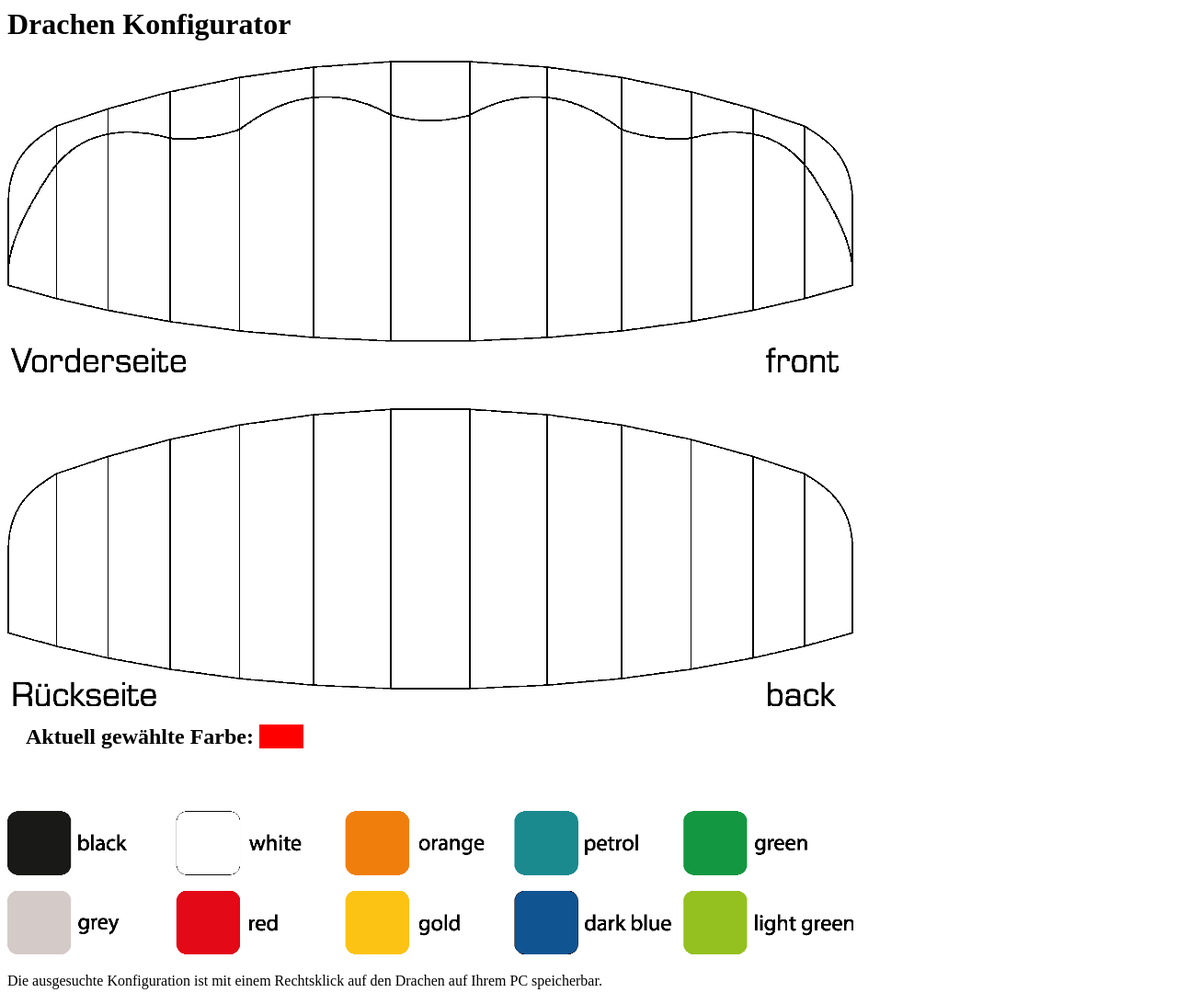
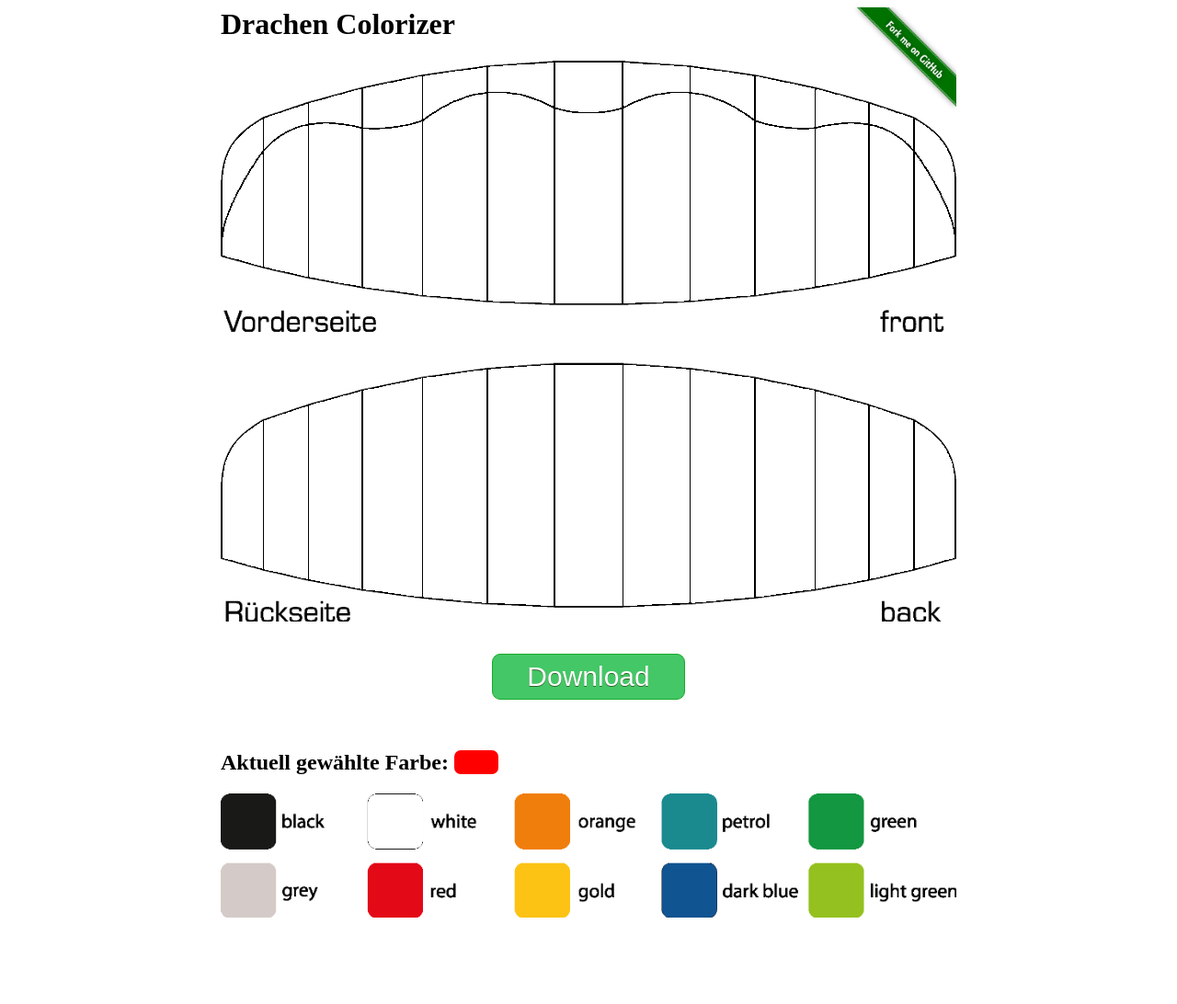
Before and after one commit to fishmopp/Colorizer, a website: page app/main.html in a window 1280 px wide. Shown: the whole page at 92% size. After the commit the page ends 1006 px from the top, so only its background shows below. Drawn offline with nearby package versions, Linux system fonts and the light colour scheme.

Commit message:
feat(download): add clientsite download option

```diff
--- a/app/main.html
+++ b/app/main.html
@@ -1,20 +1,30 @@
-<h1>Drachen Konfigurator</h1>
+<link rel="stylesheet" href="../css/main.css">
+<div class="center">
 
-<div id="drachen_div"><canvas id="drachen">Your browser does not support the HTML5 canvas tag.</canvas></div>
+    <a class="forkMeOnGithub" href="https://github.com/Pandaros/Konfigurator"><img src="../pic/forkMeOnGitub.png" alt="Fork me on GitHub"></a>
 
-<div style="margin: 20px;">
-    <h2>Aktuell gewählte Farbe: <span id="aktFarbe" style="background-color: #ff0000;">&nbsp;&nbsp;&nbsp;&nbsp;&nbsp;&nbsp;&nbsp;&nbsp;</span></h2>
+    <h1 id="konfigurator">Drachen Colorizer</h1>
 
-    <h2>&nbsp;</h2>
+    <div id="drachen_div">
+        <canvas id="drachen">Your browser does not support the HTML5 canvas tag.</canvas>
+    </div>
+    <div style="text-align: center">
+        <button class="btn download" onclick="downloadImage()">Download</button>
+        <p class="showOnIOS">Download is not available</p>
+    </div>
+
+    <h2>Aktuell gewählte Farbe: <span class="actColor">&nbsp;&nbsp;&nbsp;&nbsp;&nbsp;&nbsp;&nbsp;&nbsp;</span>
+    </h2>
+
+    <div id="farben_div">
+        <canvas id="farben">Your browser does not support the HTML5 canvas tag.</canvas>
+    </div>
 </div>
-
-<div id="farben_div"><canvas id="farben">Your browser does not support the HTML5 canvas tag.</canvas></div>
-
-<p style="margin-top: 20px;">Die ausgesuchte Konfiguration ist mit einem Rechtsklick auf den Drachen auf Ihrem PC speicherbar.</p>
-
 <script src="../node_modules/jquery/dist/jquery.min.js" type="text/javascript"></script>
-<script src="../js/konfigurator.js" type="text/javascript"></script>
+<script src="../node_modules/filesaver.js/FileSaver.min.js" type="text/javascript"></script>
+<script src="../node_modules/blueimp-canvas-to-blob/js/canvas-to-blob.min.js" type="text/javascript"></script>
+<script src="../js/colorizer.js" type="text/javascript"></script>
 
 <script type="text/javascript">
-    konfigurator.start("../pic/Smithi_pro_draufsicht_2.png", "../pic/Farben_Porche.png");
+    colorizer.start("../pic/Smithi_pro_draufsicht.png", "../pic/Farben_Porche.png");
 </script>
--- /dev/null
+++ b/css/main.css
@@ -0,0 +1,53 @@
+.btn {
+    background-color: #44c767;
+    -moz-border-radius: 9px;
+    -webkit-border-radius: 9px;
+    border-radius: 9px;
+    border: 1px solid #18ab29;
+    display: inline-block;
+    cursor: pointer;
+    color: #ffffff;
+    font-family: Arial;
+    margin: 35px 0;
+    padding: 7px 37px;
+    text-decoration: none;
+    text-shadow: 0px 1px 0px #2f6627;
+    font-size: 30px;
+
+}
+
+.showOnIOS{
+    display: none;
+}
+
+.btn:hover {
+    background-color: #5cbf2a;
+}
+
+.btn:active {
+    position: relative;
+    top: 1px;
+}
+
+.actColor {
+    background-color: #ff0000;
+    border-radius: 7px
+}
+
+.center {
+    position: relative;
+    text-align: left;
+    width: 800px;
+    margin: 0 auto;
+}
+
+.forkMeOnGithub {
+    position: absolute;
+    top: 0;
+    right: 0;
+    border: 0;
+}
+
+.forkMeOnGithub img {
+    width: 120px;
+}
--- a/js/konfigurator.js
+++ b/js/colorizer.js
@@ -1,21 +1,20 @@
+var colorizer = function () {
 
-var konfigurator = function(){
     var imageDrachen;
     var imageFarben;
     var neueFarbe = [255, 0, 0];
 
-    function startKonfigurator (drachenSrc, farbenSrc) {
-
+    function startKonfigurator(drachenSrc, farbenSrc) {
         var contextDrachen = document.getElementById("drachen").getContext("2d");
         imageDrachen = new Image();
-        /* Hier die URL vom Bild des Drachens einf�gen*/
+        /* Hier die URL vom Bild des Drachens einfuegen*/
         imageDrachen.src = drachenSrc;
         imageDrachen.onload = imageLoad("drachen", contextDrachen, imageDrachen);
 
 
         var contextFarben = document.getElementById("farben").getContext("2d");
         imageFarben = new Image();
-        /* Hier die URL vom Bild der Drachenfraben einf�gen*/
+        /* Hier die URL vom Bild der Drachenfraben einfuegen*/
         imageFarben.src = farbenSrc;
         imageFarben.onload = imageLoad("farben", contextFarben, imageFarben);
 
@@ -77,7 +76,7 @@ var konfigurator = function(){
                 neueFarbe[0] = myImgData.data[index];
                 neueFarbe[1] = myImgData.data[index + 1];
                 neueFarbe[2] = myImgData.data[index + 2];
-                $('#aktFarbe').css("background-color", "rgb(" + neueFarbe[0] + "," + neueFarbe[1] + "," + neueFarbe[2] + ")");
+                $('.actColor').css("background-color", "rgb(" + neueFarbe[0] + "," + neueFarbe[1] + "," + neueFarbe[2] + ")");
             }
         }
     });
@@ -98,8 +97,8 @@ var konfigurator = function(){
             clean(context);
             context.save();
 
-            /*Fl�che f�llen
-             * Wenn auf einen schwarzen Bereich geklickt wurde wird fill4 nicht ausgef�hrt.
+            /*Flaeche fuellen
+             * Wenn auf einen schwarzen Bereich geklickt wurde wird fill4 nicht ausgefuehrt.
              */
             var alteFarbe = [myImgData.data[index], myImgData.data[index + 1], myImgData.data[index + 2]];
             if (!farbenVergleich(alteFarbe, neueFarbe) && !farbenVergleich(alteFarbe, [0, 0, 0])) {
@@ -143,7 +142,7 @@ var konfigurator = function(){
     }
 
     /*
-     Um die Position eines Objektes auf der Seite finden zu k�nnen.
+     Um die Position eines Objektes auf der Seite finden zu koennen.
      */
     function findPos(obj) {
         var curleft = 0, curtop = 0;
@@ -156,7 +155,48 @@ var konfigurator = function(){
         }
         return undefined;
     }
+
     return {
         start: startKonfigurator
+    };
+}();
+
+function downloadImage() {
+    var canvas =document.getElementById("drachen");
+    var ctx = canvas.getContext("2d");
+    var donwloadCanvas = document.createElement("canvas");
+    donwloadCanvas.width = canvas.width;
+    donwloadCanvas.height = canvas.height;
+    var donwloadCanvasCtx = donwloadCanvas.getContext("2d");
+
+    transparentToWhite();
+
+    donwloadCanvas.toBlob(function (blob) {
+        saveAs(blob, "Smithi_pro.png");
+    });
+
+    function transparentToWhite() {
+        var image = ctx.getImageData(0, 0, ctx.canvas.width, ctx.canvas.height);
+        var imageData = image.data;
+
+        for (var i = 3; i < imageData.length; i += 4) {
+            if (imageData[i] === 0) {
+                imageData[i - 3] = 255;
+                imageData[i - 2] = 255;
+                imageData[i - 1] = 255;
+                imageData[i] = 255;
+            }
+        }
+
+        donwloadCanvasCtx.putImageData(image, 0, 0);
     }
-}();
+
+}
+
+
+(function(){
+    if(/(iphone|ipad)/gi.test(navigator.userAgent)){
+        $('.download').css("display", "none");
+        $('.showOnIOS').removeClass( "showOnIOS" )
+    }
+})();
```
Also changed, not shown: package.json (+8 -4 lines), README.md, pic/Smithi_pro_draufsicht.png (renamed from pic/Smithi_pro_draufsicht_2.png), pic/forkMeOnGitub.png (added), pic/spiderkites_logo.jpg (added).
